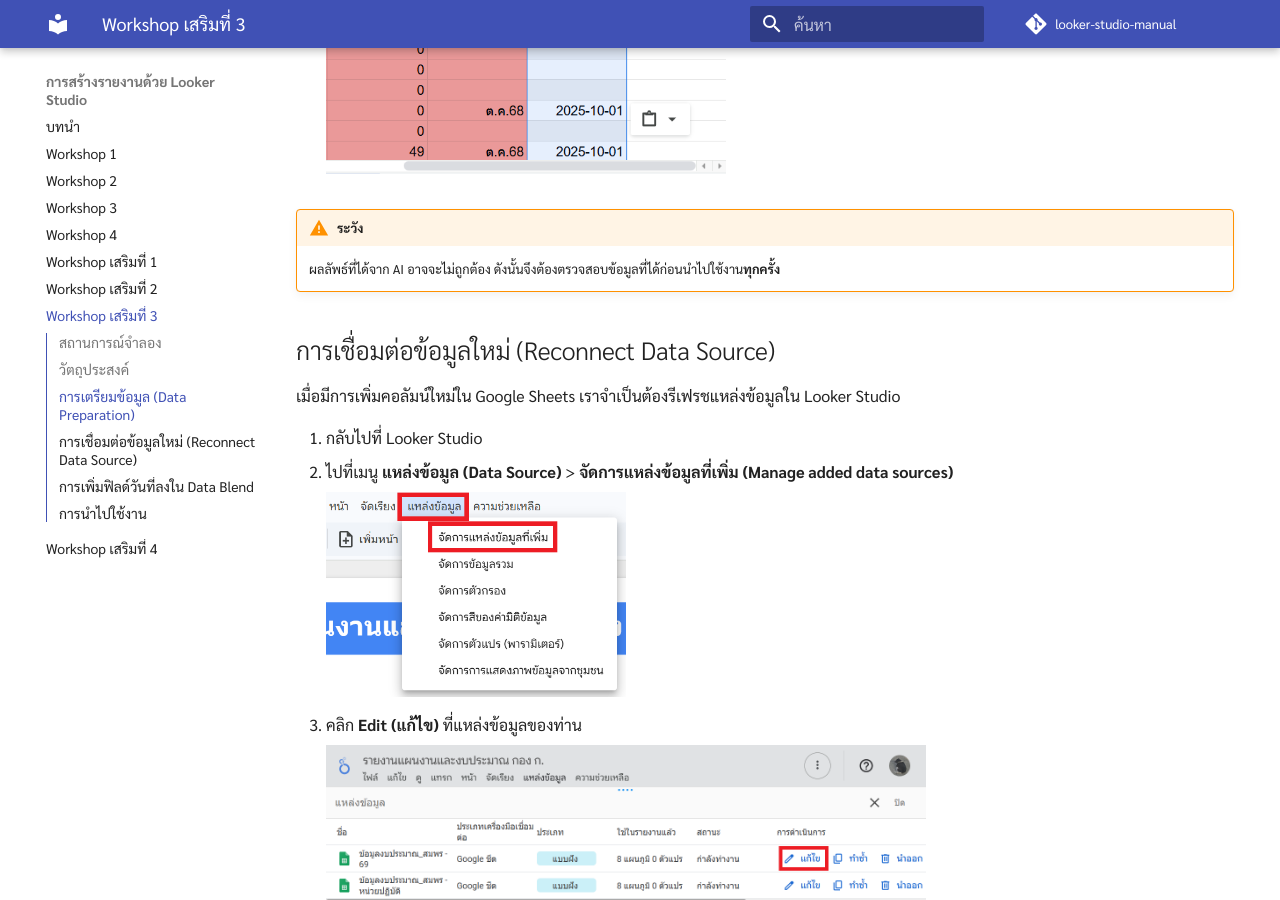
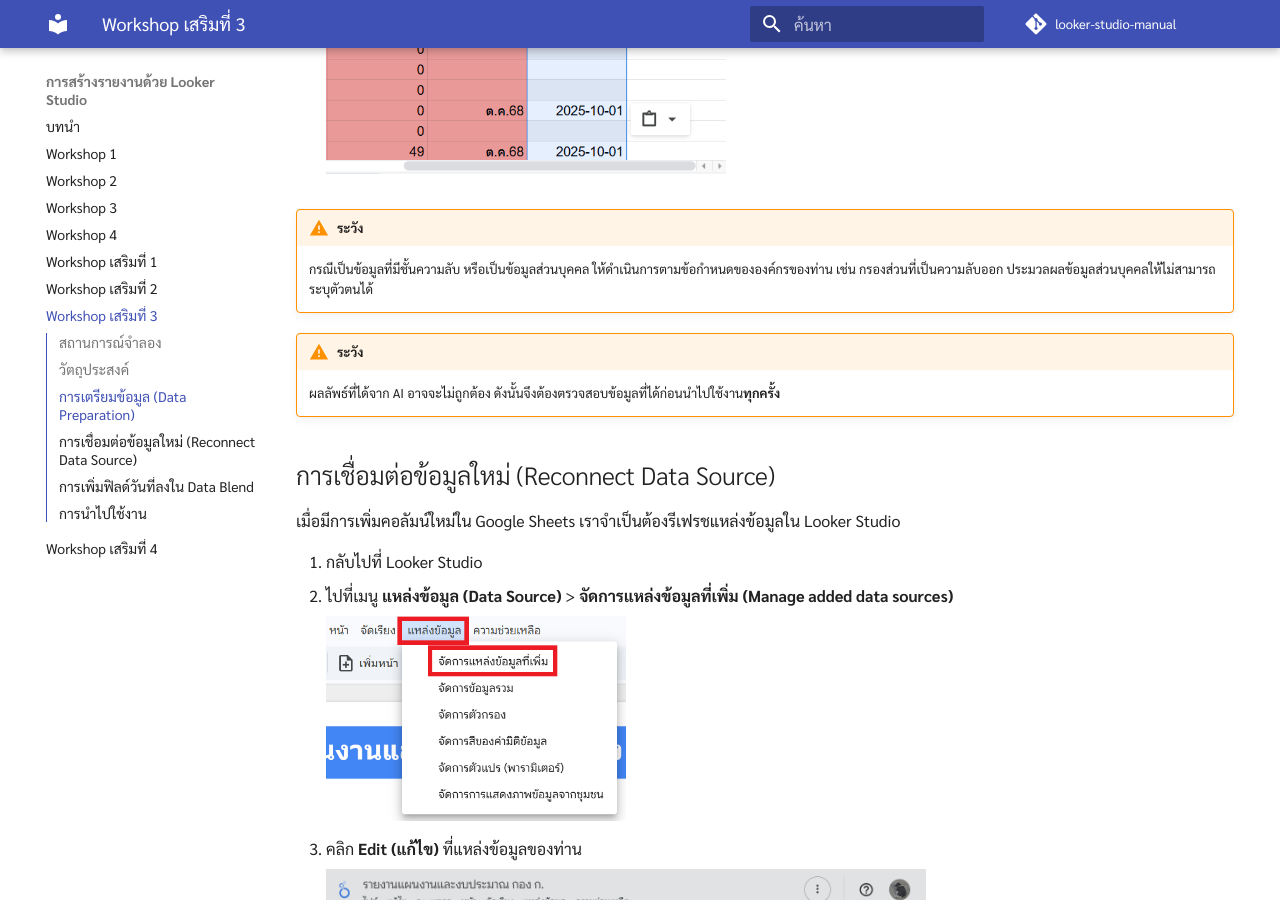
Before and after one commit to weeix/looker-studio-manual, an MkDocs documentation site: the page built from docs/workshop-supplement-3.md, in a window 1280 px wide and 900 px high, scrolled down 2177 px. Built offline with MkDocs 1.6.1 and Material for MkDocs 9.7.7, drawn with Linux system fonts in a browser that asks for light colours; comment, search, counter and statistics services are not loaded.

Commit message:
add warning regarding sensitive data and AI

```diff
--- a/docs/workshop-supplement-3.md
+++ b/docs/workshop-supplement-3.md
@@ -35,6 +35,9 @@
     ![คัดลอกผลลัพธ์](img/wss3-s1-3.png){ width="600" }
 
     ![วางเป็นคอลัมน์ใหม่ใน Google Sheets](img/wss3-s1-4.png){ width="400" }
+
+!!! warning "ระวัง"
+    กรณีเป็นข้อมูลที่มีชั้นความลับ หรือเป็นข้อมูลส่วนบุคคล ให้ดำเนินการตามข้อกำหนดขององค์กรของท่าน เช่น กรองส่วนที่เป็นความลับออก ประมวลผลข้อมูลส่วนบุคคลให้ไม่สามารถระบุตัวตนได้
 
 !!! warning "ระวัง"
     ผลลัพธ์ที่ได้จาก AI อาจจะไม่ถูกต้อง ดังนั้นจึงต้องตรวจสอบข้อมูลที่ได้ก่อนนำไปใช้งาน**ทุกครั้ง**
```
